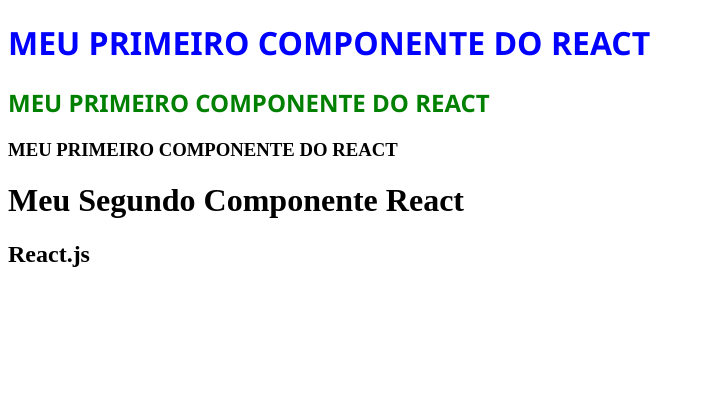
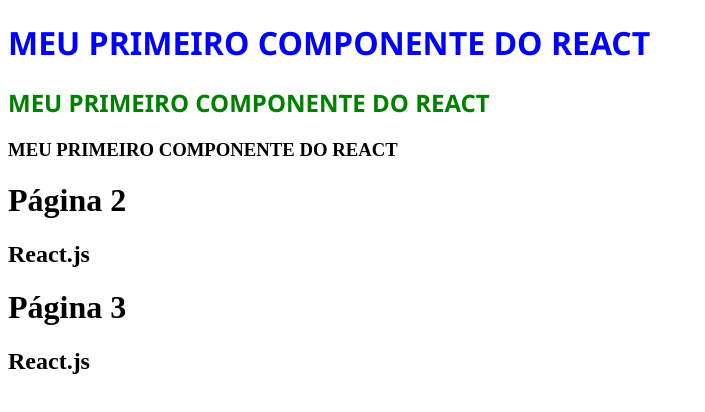
Before and after one commit to kaoryogata/projeto_react, a React (Create React App) app in the folder aula 04/meu-primeiro-react-project/: page / in a window 1280 px wide. Shown: the top 412 px of the page, without its empty margins (0-705 px from the left). Built offline with nearby package versions, Linux system fonts and the light colour scheme.

Commit message:
Trabalhando com props
trabalhando com pripriedades dinânimcas no React

```diff
--- a/aula 04/meu-primeiro-react-project/src/Componente2.js
+++ b/aula 04/meu-primeiro-react-project/src/Componente2.js
@@ -1,15 +1,14 @@
 import React from 'react';
-
-const titulo = 'Meu Segundo Componente React';
 
 export class Componente2 extends React.Component {
     render(){
 
         const curso = 'react'
 
+        //Quando chega nas {} o processador lê em javascript
         return(
             <>
-            <h1>{titulo}</h1>
+            <h1>{this.props.title}</h1>
             <h2>{curso && curso.toUpperCase() === 'REACT' ? 'React.js' : 'Outras linguagens'}</h2>
             </>
         );
--- a/aula 04/meu-primeiro-react-project/src/index.js
+++ b/aula 04/meu-primeiro-react-project/src/index.js
@@ -7,7 +7,8 @@
 ReactDOM.render(
   <React.StrictMode>
     <Componente1 />
-    <Componente2 />
+    <Componente2 title = "Página 2"/>
+    <Componente2 title = "Página 3"/>
   </React.StrictMode>,
   document.getElementById('root')
 );
```
